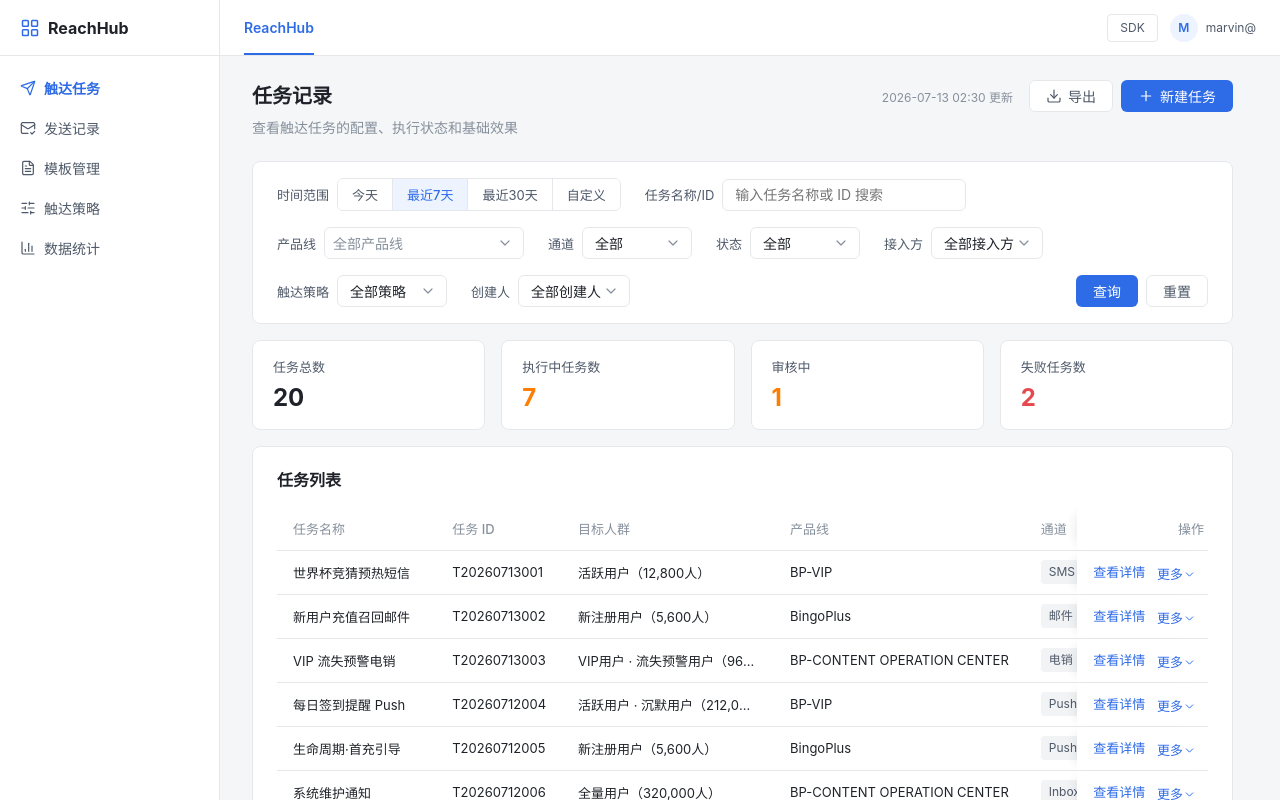
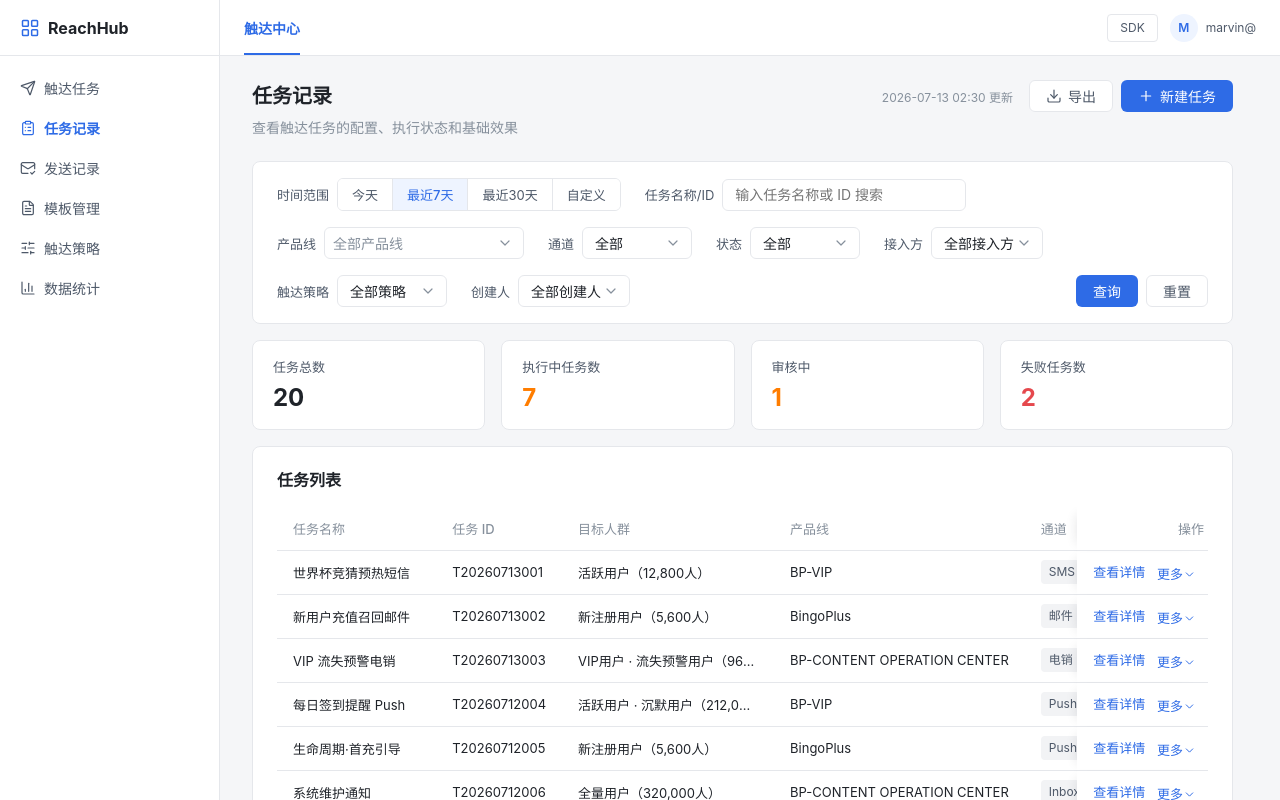
Before and after one commit to hi-mcwolf/ReachHub, a plain HTML site: page task-records.html in a window 1280 px wide. Drawn offline with nearby package versions, Linux system fonts and the light colour scheme.

Commit message:
新触达中心

```diff
--- a/assets/common.js
+++ b/assets/common.js
@@ -1,7 +1,8 @@
 /* 公共逻辑：左侧菜单渲染、抽屉开关、Toast */
 
 const REACH_NAV_ITEMS = [
-  { key: 'reach-task', label: '触达任务', icon: 'send', href: 'task-records.html' },
+  { key: 'reach-task', label: '触达任务', icon: 'send', href: 'reach.html' },
+  { key: 'reach-task-records', label: '任务记录', icon: 'clipboard-list', href: 'task-records.html' },
   { key: 'reach-send-records', label: '发送记录', icon: 'mail-check', href: 'send-records.html' },
   { key: 'reach-template', label: '模板管理', icon: 'file-text', href: 'templates.html' },
   { key: 'reach-strategy', label: '触达策略', icon: 'sliders-horizontal', href: 'strategy.html' },
@@ -42,7 +43,7 @@ function renderTopbar(activeModule = 'reach') {
   host.className = 'topbar';
   host.innerHTML = `
     <nav class="topbar-menu">
-      <a class="topbar-item active" href="task-records.html">ReachHub</a>
+      <a class="topbar-item active" href="reach.html">触达中心</a>
     </nav>
     <div class="topbar-actions">
       <button class="btn btn-outline btn-sm" id="sdkBtn" type="button">SDK</button>
--- a/assets/task-records.js
+++ b/assets/task-records.js
@@ -435,7 +435,7 @@ function openTaskDetail(id) {
 
 /* ---------------- 初始化 ---------------- */
 document.addEventListener('DOMContentLoaded', () => {
-  renderSidebar('reach', 'reach-task');
+  renderSidebar('reach', 'reach-task-records');
   renderTopbar('reach');
   bindDrawerClose();
 
```
Also changed, not shown: index.html (+2 -2 lines).
